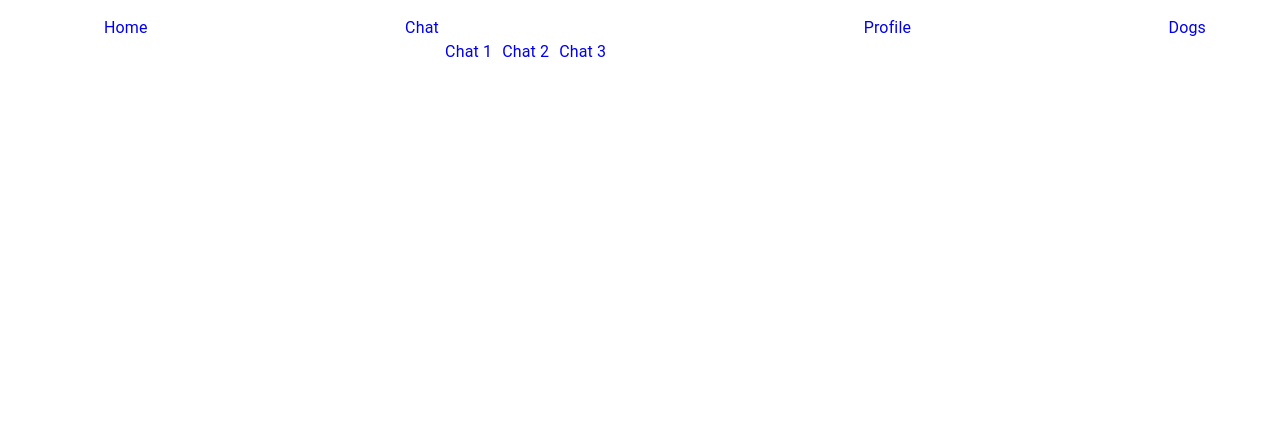
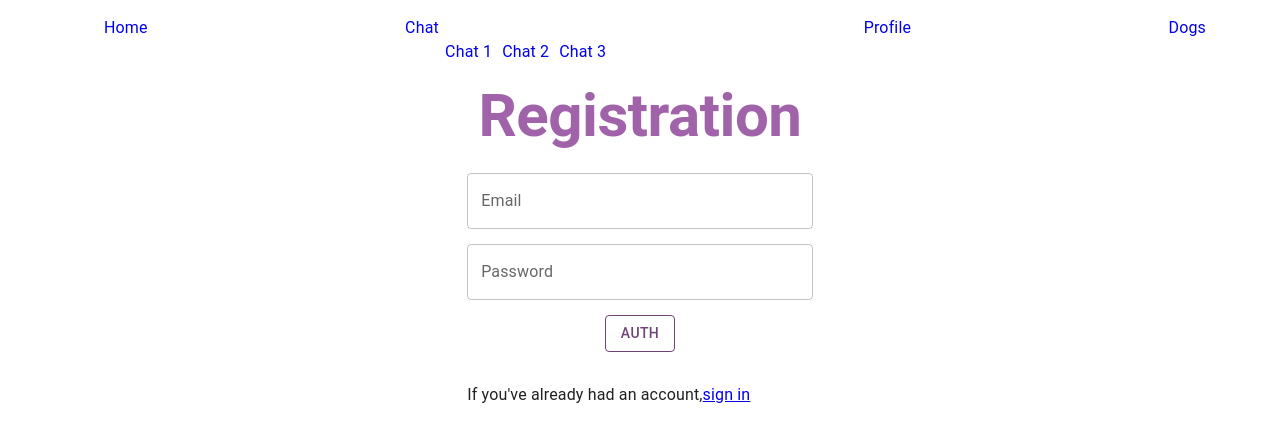
Before and after one commit to Sharymka/React_redux_lessons, a React (Create React App) app: page /registration in a window 1280 px wide. Shown: the top 442 px of the page. Built offline with nearby package versions, Linux system fonts and the light colour scheme; no server answers; the HTML template or start-up script is replaced by a standard one.

Commit message:
04 | creat auth

```diff
--- a/package.json
+++ b/package.json
@@ -10,6 +10,8 @@
     "@testing-library/jest-dom": "^5.16.5",
     "@testing-library/react": "^13.3.0",
     "@testing-library/user-event": "^13.5.0",
+    "firebase": "^9.9.4",
+    "formik": "^2.2.9",
     "react": "^18.2.0",
     "react-dom": "^18.2.0",
     "react-redux": "^8.0.2",
--- a/src/App.css
+++ b/src/App.css
@@ -100,5 +100,21 @@
   font-size: 18px;
   color:rgb(111, 68, 117);
   font-weight: 700;
+}
+
+.form_sign_in {
+  margin: 0 auto;
+  display: flex;
+  align-content: center;
+  justify-content: center;
+  flex-direction: column;
+  gap: 15px;
+  width: 30%;
 
 }
+.btn_sign_in{
+  color: rgb(111, 68, 117)!important;
+  border-color: rgb(111, 68, 117) !important;
+  width: 20%;
+  align-self: center;
+}
--- a/src/App.js
+++ b/src/App.js
@@ -1,10 +1,11 @@
 import React, { useEffect } from "react";
 import { Redirect, BrowserRouter, Switch, Route, Link } from "react-router-dom";
 import "./App.css";
-import HomePage from "./pages/HomePage";
+import RegistrationPage from "./pages/RegistrationPage";
 import ChatPage from "./pages/ChatPage";
 import ProfilePage from "./pages/ProfilePage";
 import DogsPage from "./pages/DogsPage";
+import SignInPage from "./pages/SignInPage";
 import ThemeProvider from "./components/ThemeProvider";
 import BtnAddChat from "./components/BtnAddChat";
 import { useSelector } from "react-redux";
@@ -69,8 +70,11 @@ function App() {
           </ul>
         </header>
         <Switch>
-          <Route exact path="/">
-            <HomePage />
+          <Route exact path="/registration">
+            <RegistrationPage />
+          </Route>
+          <Route exact path="/chat">
+            Чаты
           </Route>
           <Route
             path="/chat/:id"
@@ -99,6 +103,9 @@ function App() {
           <Route exact path="/dogs">
             <DogsPage />
           </Route>
+          <Route path="/sign-in">
+            <SignInPage />
+          </Route>
         </Switch>
       </BrowserRouter>
     </ThemeProvider>
--- /dev/null
+++ b/src/firebase.js
@@ -0,0 +1,13 @@
+import { initializeApp } from "firebase/app";
+
+const firebaseConfig = {
+  apiKey: process.env.REACT_APP_API_KEY,
+  authDomain: process.env.REACT_APP_AUTHDOMAIN,
+  projectId: process.env.REACT_APP_PROJECT_ID,
+  databaseURL: process.env.REACT_APP_DB,
+  storageBucket: process.env.REACT_APP_STORAGEBUCKET,
+  messagingSenderId: process.env.REACT_APP_MESSAGINGSENDER_ID,
+  appId: process.env.REACT_APP_APP_ID,
+};
+
+export const app = initializeApp(firebaseConfig);
--- a/src/index.js
+++ b/src/index.js
@@ -6,6 +6,7 @@ import reportWebVitals from "./reportWebVitals";
 import { Provider } from "react-redux";
 import { store, persistor } from "./store";
 import { PersistGate } from "redux-persist/integration/react";
+import "./firebase";
 
 const root = ReactDOM.createRoot(document.getElementById("root"));
 root.render(
--- a/src/pages/HomePage.jsx
+++ /dev/null
@@ -1,3 +0,0 @@
-export default function HomePage(props) {
-  return <div>Привет: это страница</div>;
-}
--- /dev/null
+++ b/src/pages/RegistrationPage.jsx
@@ -0,0 +1,100 @@
+import { Typography, TextField, Box } from "@mui/material";
+// import { Fragment } from "react";
+import { Button } from "@mui/material";
+import { useState } from "react";
+import { useDispatch } from "react-redux";
+import "../App.css";
+import { fetchUserRegistration } from "../utilits";
+import { getErrorAction } from "../actions/error_actions";
+import { Link, useHistory } from "react-router-dom";
+
+export default function RegistrationPage(props) {
+  const history = useHistory();
+  const dispatch = useDispatch();
+  const [registration, setRegistration] = useState({ password: "", email: "" });
+
+  const onChangePassword = (event) => {
+    setRegistration({ ...registration, password: event.target.value });
+  };
+  const onChangeEmail = (event) => {
+    setRegistration({ ...registration, email: event.target.value });
+  };
+
+  const handleRegistration = async () => {
+    try {
+      await fetchUserRegistration(registration);
+      history.push("/chat/1");
+    } catch (error) {
+      dispatch(getErrorAction(error.message));
+      console.log("ошибка", error.message);
+    }
+  };
+
+  return (
+    <>
+      <Typography
+        variant="h2"
+        gutterBottom
+        sx={{
+          color: "rgb(160, 99, 169)",
+          fontWeight: 700,
+          textAlign: "center",
+        }}
+      >
+        Registration
+      </Typography>
+
+      <Box
+        className="form_sign_in container"
+        // onSubmit={handleSubmit}
+        component="form"
+      >
+        <TextField
+          onChange={onChangeEmail}
+          name="email"
+          value={registration.email}
+          label="Email"
+        />
+        <TextField
+          onChange={onChangePassword}
+          name="password"
+          type={"password"}
+          value={registration.password}
+          label="Password"
+          autoComplete="unkown"
+        />
+
+        <Button
+          className="btn_sign_in"
+          variant="outlined"
+          href="#outlined-buttons"
+          type="submit"
+          onClick={handleRegistration}
+        >
+          Auth
+        </Button>
+        <p>
+          If you've already had an account,
+          <Link to="/sign-in">sign in</Link>
+        </p>
+      </Box>
+    </>
+
+    // <>
+    //   <Box>
+    //
+    //     <Button variant="outlined" color="primary" href="#outlined-buttons">
+    //       Link
+    //     </Button>
+    //   </Box>
+
+    //   <Divider sx={{ mt: "16px", mb: "8px" }} />
+
+    //   <Typography variant="body1" sx={{ textAlign: "center" }}>
+    //     If you don't have an account,
+    //     <Link>register</Link>
+    //   </Typography>
+    //   <Box />
+    // </>
+  );
+}
--- /dev/null
+++ b/src/pages/SignInPage.jsx
@@ -0,0 +1,65 @@
+import { Typography, TextField, Box } from "@mui/material";
+// import { Fragment } from "react";
+import { Button } from "@mui/material";
+import { useState } from "react";
+import { useDispatch } from "react-redux";
+import "../App.css";
+import { fetchUserRegistration } from "../utilits";
+import { getErrorAction } from "../actions/error_actions";
+import { Link, useHistory, Link as RouteLink } from "react-router-dom";
+
+export default function SignInPage(props) {
+  const dispatch = useDispatch();
+  const history = useHistory();
+  // const user = useSelector(getUser);
+  return (
+    <>
+      <Typography
+        variant="h2"
+        gutterBottom
+        sx={{
+          color: "rgb(160, 99, 169)",
+          fontWeight: 700,
+          textAlign: "center",
+        }}
+      >
+        Sign in
+      </Typography>
+
+      <Box
+        className="form_sign_in container"
+        // onSubmit={handleSubmit}
+        component="form"
+      >
+        <TextField
+          //   onChange={onChangeEmail}
+          name="email"
+          //   value={registration.email}
+          label="Email"
+        />
+        <TextField
+          //   onChange={onChangePassword}
+          name="password"
+          type={"password"}
+          //   value={registration.password}
+          label="Password"
+          autoComplete="unkown"
+        />
+
+        <Button
+          className="btn_sign_in"
+          variant="outlined"
+          href="#outlined-buttons"
+          type="submit"
+          //   onClick={handleRegistration}
+        >
+          Auth
+        </Button>
+        <p>
+          If you don't have an account,
+          <Link to="/registration">registration</Link>
+        </p>
+      </Box>
+    </>
+  );
+}
--- a/src/utilits.js
+++ b/src/utilits.js
@@ -1,7 +1,37 @@
 import { robotMessageAction } from "./actions";
+import {
+  getAuth,
+  createUserWithEmailAndPassword,
+  signInWithEmailAndPassword,
+} from "firebase/auth";
+import { app } from "./firebase";
 
 export function clearRobotMessage() {
   setTimeout(() => {
     robotMessageAction("");
   }, 3000);
 }
+
+export const fetchUserRegistration = async ({ email, password }) => {
+  const auth = getAuth(app);
+  console.log("auth", auth);
+
+  const userCredential = await createUserWithEmailAndPassword(
+    auth,
+    email,
+    password
+  );
+  console.log("userCredential", userCredential);
+  return userCredential.user;
+};
+
+export const fetchUser = async (email, password) => {
+  const auth = getAuth(app);
+
+  const userCredential = await signInWithEmailAndPassword(
+    auth,
+    email,
+    password
+  );
+  return userCredential.user;
+};
```
Also changed, not shown: 2 other files (tests, documents, lock files or other folders).
